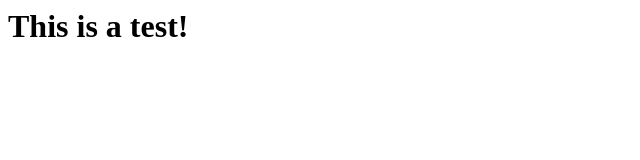
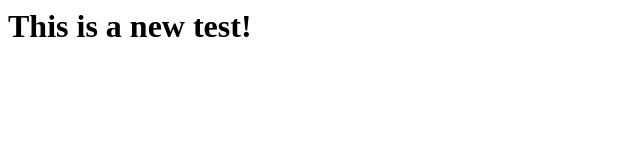
Before and after one commit to TimothyJNeale/TimothyJNeale.github.io, a plain HTML site: page index.html in a window 1280 px wide. Shown: the whole page, without its empty margins (0-640 px from the left). Drawn offline with Linux system fonts and the light colour scheme.

Commit message:
Changed the index.html file

```diff
--- a/index.html
+++ b/index.html
@@ -1 +1 @@
-<h1>This is a test!</h1>
+<h1>This is a new test!</h1>
```
